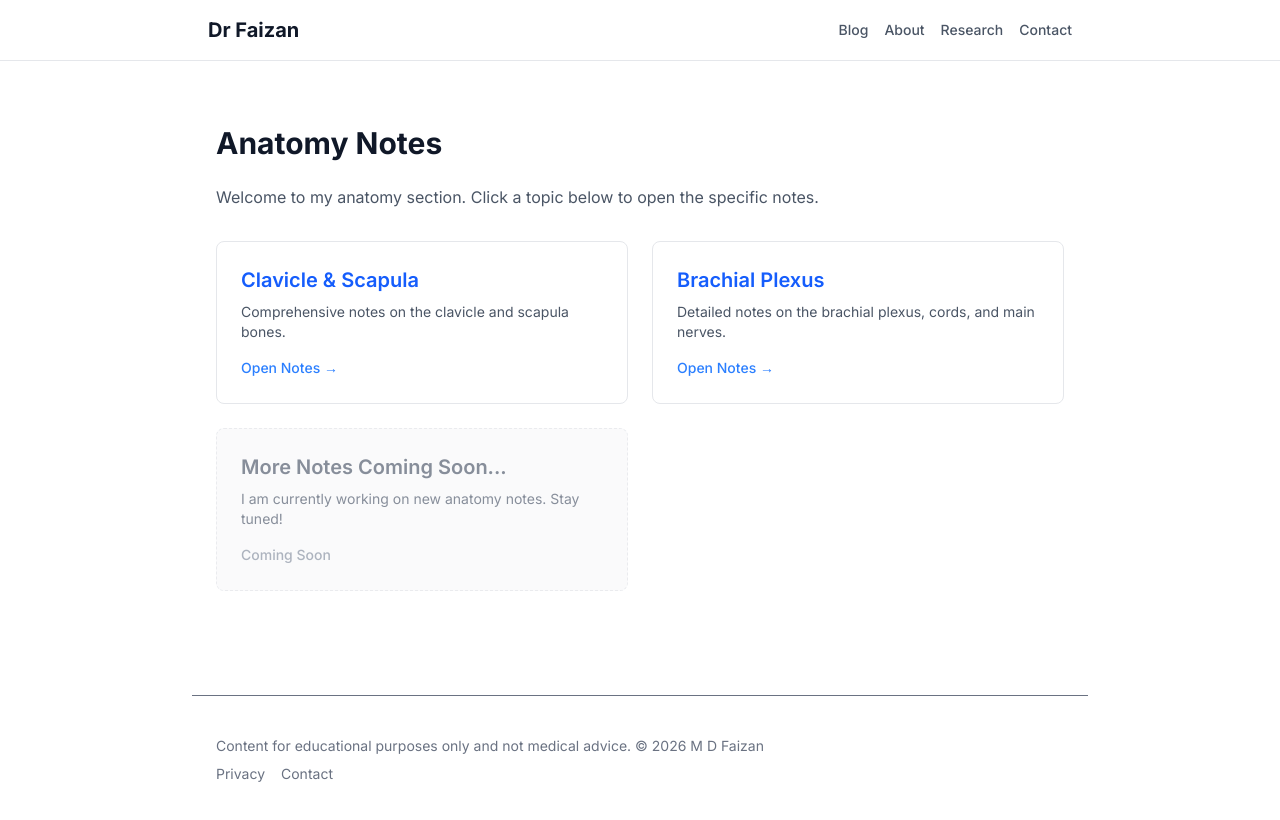
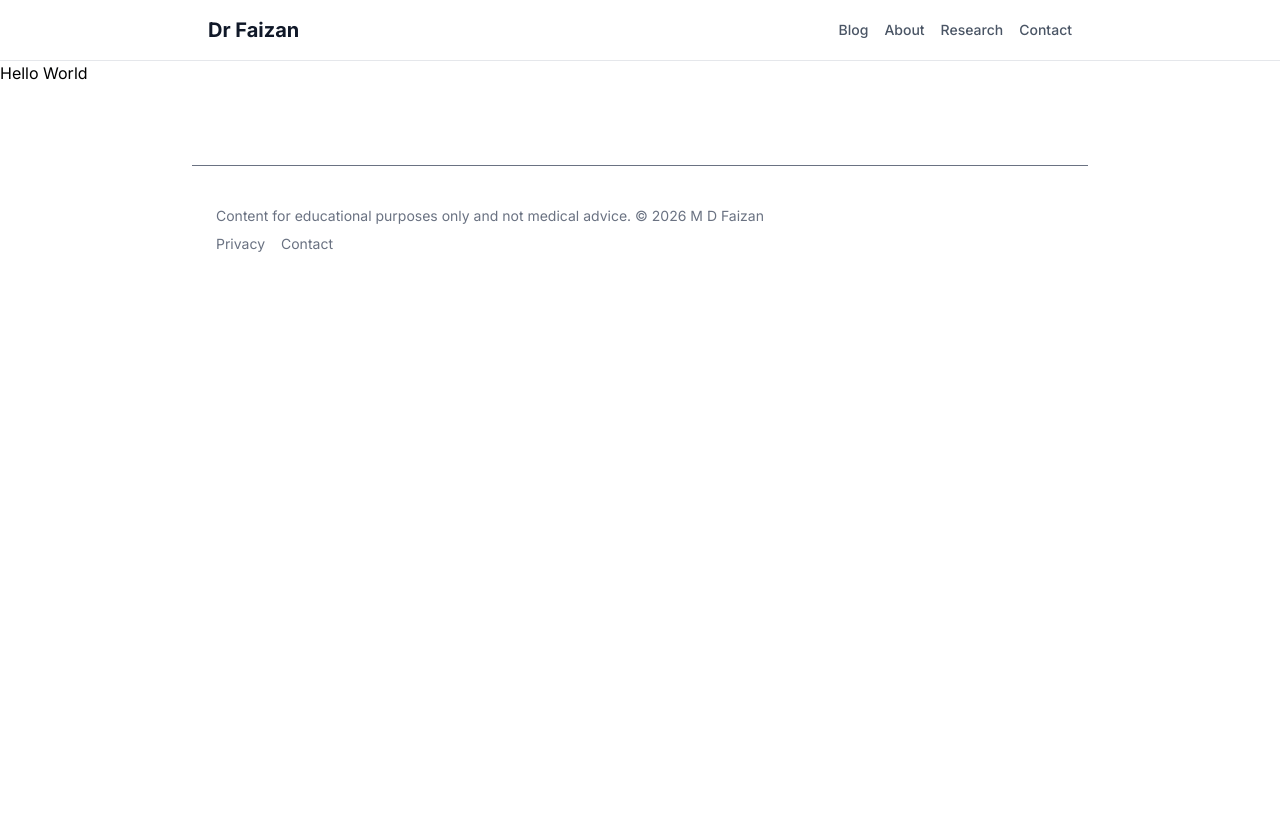
Before and after one commit to mdfaizan220163/med-student-site, a Next.js app: page /anatomy in a window 1280 px wide. Shown: the top 820 px of the page. Built offline with nearby package versions, Linux system fonts and the light colour scheme.

Commit message:
Test Hello World

```diff
--- a/app/anatomy/page.tsx
+++ b/app/anatomy/page.tsx
@@ -1,59 +1,7 @@
-import Link from 'next/link';
-
 export default function AnatomyPage() {
   return (
-    <div className="max-w-4xl mx-auto p-6 mt-10">
-      <h1 className="text-3xl font-bold mb-6 text-gray-900">Anatomy Notes</h1>
-      <p className="mb-8 text-gray-600">
-        Welcome to my anatomy section. Click a topic below to open the specific notes.
-      </p>
-
-      <div className="grid grid-cols-1 md:grid-cols-2 gap-6">
-
-        {/* 1. Clavicle & Scapula Note */}
-        <a
-          href="/anatomy/notes/clavicle-scapula.html"
-          target="_blank"
-          rel="noopener noreferrer"
-          className="block p-6 border border-gray-200 rounded-lg hover:shadow-lg transition bg-white"
-        >
-          <h2 className="text-xl font-semibold text-blue-600 mb-2">Clavicle & Scapula</h2>
-          <p className="text-sm text-gray-600">
-            Comprehensive notes on the clavicle and scapula bones.
-          </p>
-          <span className="text-blue-500 text-sm font-medium mt-4 inline-block">
-            Open Notes &rarr;
-          </span>
-        </a>
-
-        {/* 2. Brachial Plexus Note */}
-        <a
-          href="/anatomy/notes/brachial-plexus.html"
-          target="_blank"
-          rel="noopener noreferrer"
-          className="block p-6 border border-gray-200 rounded-lg hover:shadow-lg transition bg-white"
-        >
-          <h2 className="text-xl font-semibold text-blue-600 mb-2">Brachial Plexus</h2>
-          <p className="text-sm text-gray-600">
-            Detailed notes on the brachial plexus, cords, and main nerves.
-          </p>
-          <span className="text-blue-500 text-sm font-medium mt-4 inline-block">
-            Open Notes &rarr;
-          </span>
-        </a>
-
-        {/* 3. Upcoming Notes Placeholder */}
-        <div className="block p-6 border border-gray-200 border-dashed rounded-lg bg-gray-50 opacity-80">
-          <h2 className="text-xl font-semibold text-gray-500 mb-2">More Notes Coming Soon...</h2>
-          <p className="text-sm text-gray-500">
-            I am currently working on new anatomy notes. Stay tuned!
-          </p>
-          <span className="text-gray-400 text-sm font-medium mt-4 inline-block">
-            Coming Soon
-          </span>
-        </div>
-
-      </div>
+    <div>
+      <h1>Hello World</h1>
     </div>
   );
 }
```
